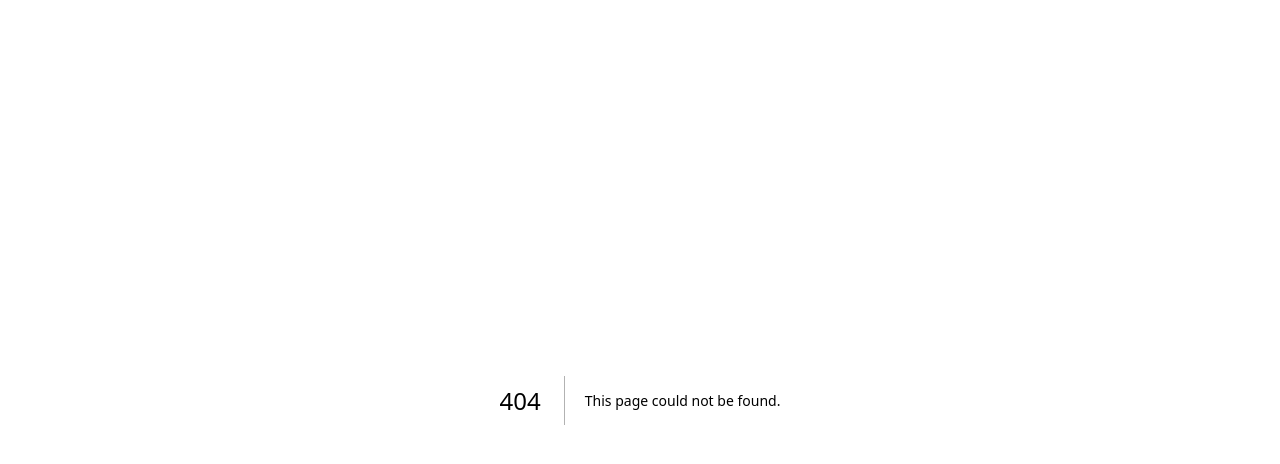
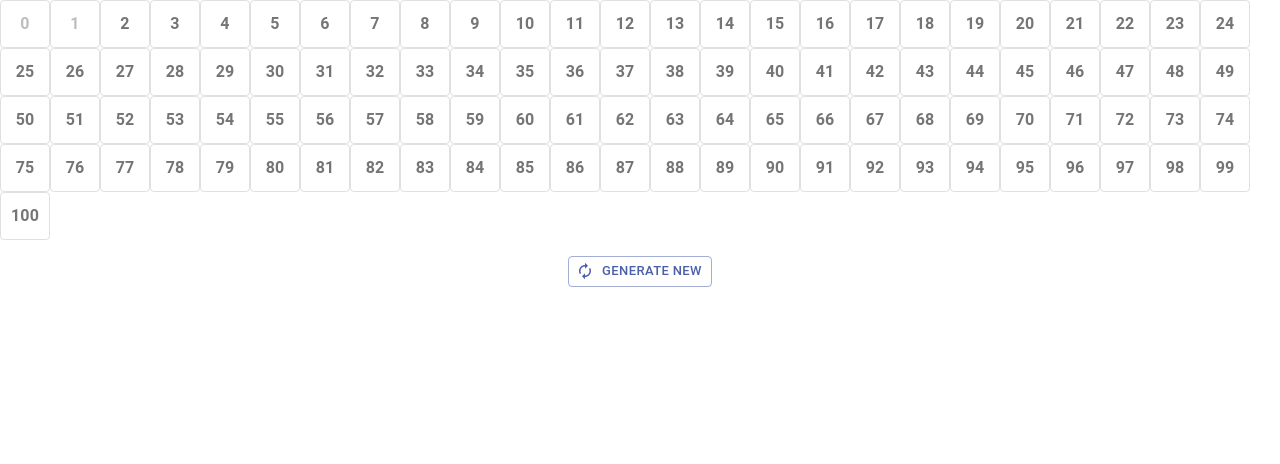
Before and after one commit to MartinXPN/tutorials.profound.academy, a Next.js app: page /sieve-of-eratosthenes in a window 1280 px wide. Before the commit this address had no page. Shown: the top 464 px of the page. Built offline with nearby package versions, Linux system fonts and the light colour scheme.

Commit message:
Added a sieve of eratosthenes simulation

```diff
--- /dev/null
+++ b/app/sieve-of-eratosthenes/page.tsx
@@ -0,0 +1,59 @@
+'use client';
+
+import {useEffect, useState} from "react";
+import Stack from "@mui/material/Stack";
+import Button from "@mui/material/Button";
+import Grid from "@mui/material/Grid";
+import AutorenewIcon from "@mui/icons-material/Autorenew";
+import {ToggleButton} from "@mui/material";
+import Typography from "@mui/material/Typography";
+
+function Page() {
+    const [n, setN] = useState<number>(101);
+    const [prime, setPrime] = useState<number[]>([]);   // -1 => not prime, 0 => unknown, 1 => prime
+
+    useEffect(() => {
+        // Initially all the numbers [2...n) are prime
+        const isPrime = new Array(n).fill(0);
+        isPrime[0] = isPrime[1] = -1;
+        setPrime(isPrime);
+    }, [n, setPrime]);
+
+    const onGenerateNewClicked = () => {
+        setN(Math.floor(Math.random() * 250) + 2);
+    }
+    const onNumberClicked = (i: number) => {
+        if( prime[i] === -1 )
+            return;
+
+        const newPrime = [...prime];
+        newPrime[i] = 1;
+        const newNumbers = new Set<number>();
+
+        // Mark all multiples of i as not prime
+        for (let j = i * 2; j < n; j += i)
+            newPrime[j] = -1;
+        setPrime(newPrime);
+    }
+
+    return <>
+        <Stack direction="column" alignItems="center" alignContent="center">
+            <Grid container>
+                {prime.map((p, i) => <Grid item key={`prime-${i}`}>
+                    <ToggleButton value={i} selected={p === 1} disabled={p === -1} onClick={() => onNumberClicked(i)}
+                                  sx={{transitionDelay: `${i}0ms`, width: 50}}>
+                        <Typography fontWeight="bold">{i}</Typography>
+                    </ToggleButton>
+                </Grid>)}
+            </Grid>
+
+            <Stack direction="row" spacing={2} alignItems="center" marginY={2}>
+                <Button variant="outlined" startIcon={<AutorenewIcon />} onClick={onGenerateNewClicked} size="small">
+                    Generate New
+                </Button>
+            </Stack>
+        </Stack>
+    </>
+}
+
+export default Page;
--- a/app/sliding-window/page.tsx
+++ b/app/sliding-window/page.tsx
@@ -1,5 +1,6 @@
 'use client';
-import {memo, useState} from "react";
+
+import {useState} from "react";
 import Typography from "@mui/material/Typography";
 import Stack from "@mui/material/Stack";
 import Button from "@mui/material/Button";
@@ -80,4 +81,4 @@ function Page() {
     </>
 }
 
-export default memo(Page);
+export default Page;
```
